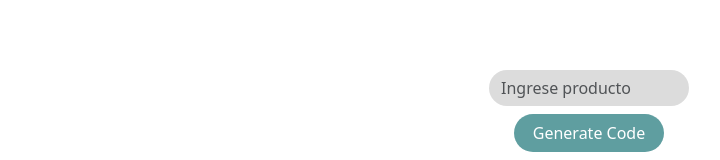
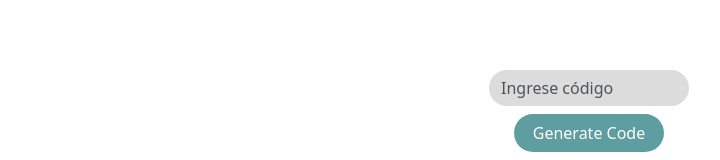
Before and after one commit to ninacnel/QR-generator, a React (Create React App) app: page / in a window 1280 px wide. Shown: the part 305-465 px from the top of the page, without its empty margins (51-771 px from the left). Built offline with nearby package versions, Linux system fonts and the light colour scheme.

Commit message:
Input code changed

```diff
--- a/src/components/formCard/FormCard.js
+++ b/src/components/formCard/FormCard.js
@@ -28,7 +28,7 @@ const FormCard = ({ generateQR, getInfoHandler }) => {
             className="form-control border-0"
             type="text"
             value={code}
-            placeholder="Ingrese producto"
+            placeholder="Ingrese código"
             style={{
               width: "200px",
               borderRadius: "20px",
```
